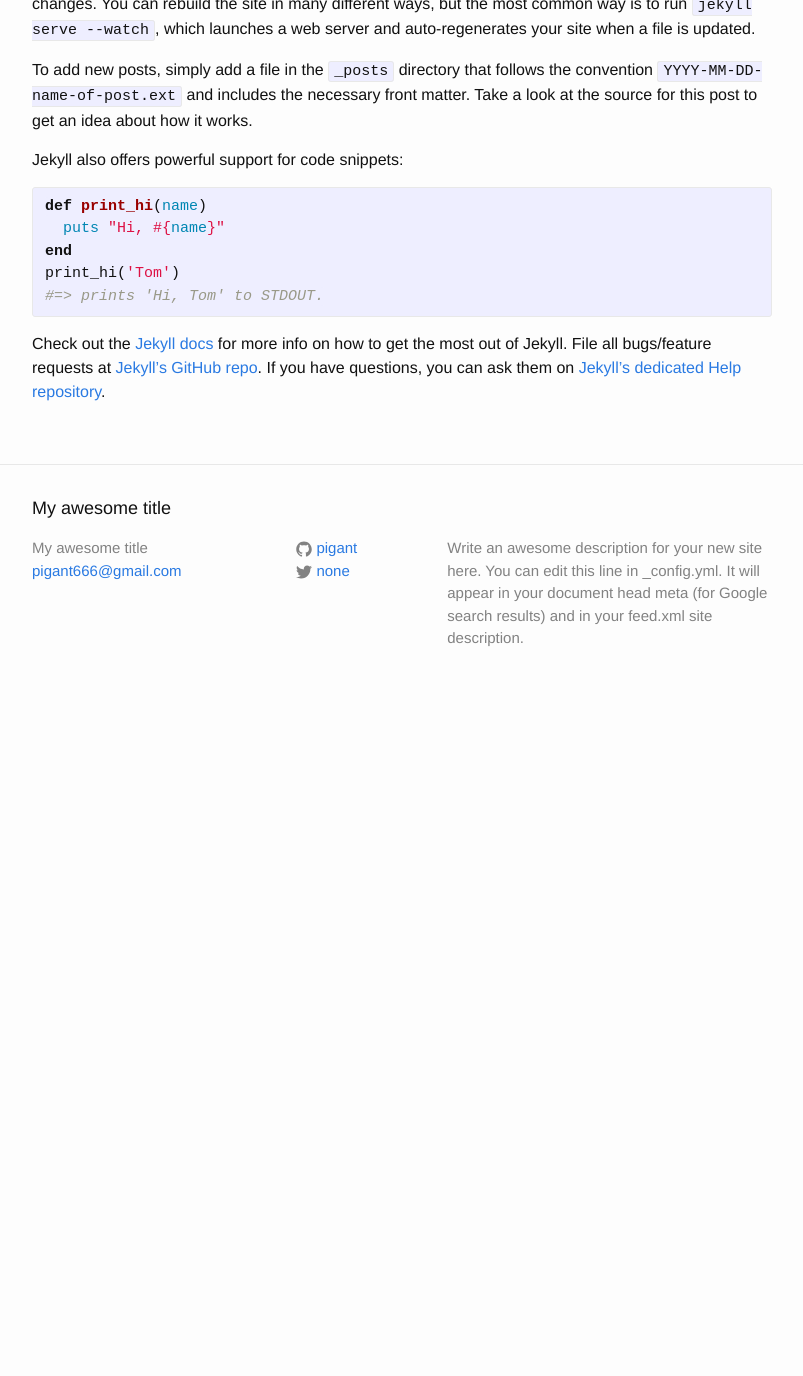
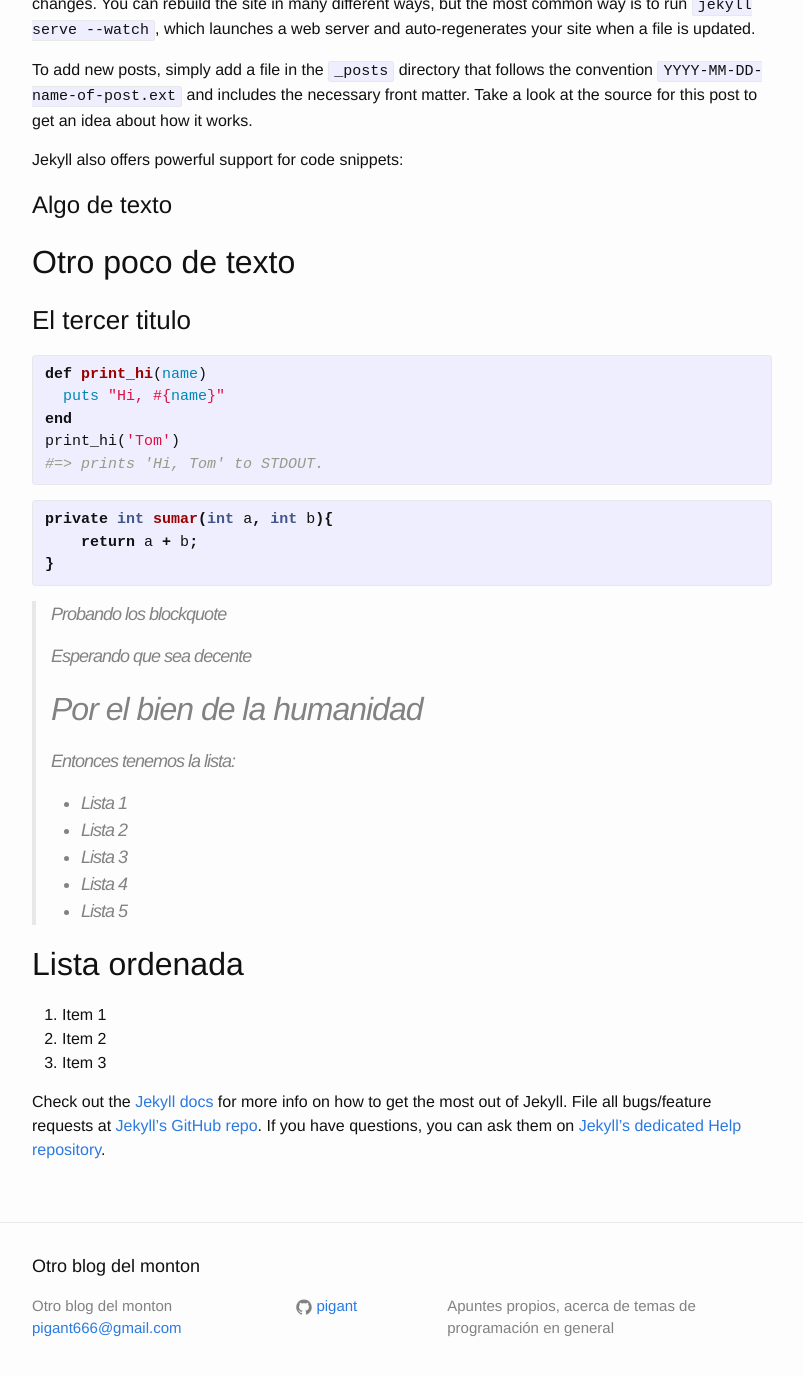
Before and after one commit to pigant/pigant.github.io, a Jekyll site: the page built from _posts/2015-09-15-welcome-to-jekyll.markdown, in a window 1280 px wide and 1400 px high, scrolled down 234 px. Shown: the top 1376 px of the window, without its empty margins (238-1041 px from the left). Built offline with Jekyll 4.4.1, drawn with Linux system fonts in a browser that asks for light colours; before the commit the page ends 944 px from its top, so only the background shows below that; some of the changed text lies outside the part shown.

Commit message:
Agregado un post oculto con imagen

```diff
--- a/_config.yml
+++ b/_config.yml
@@ -1,16 +1,15 @@
 # Site settings
-exclude: [ruby]
-
-title: My awesome title
+title: Otro blog del monton
 email: pigant666@gmail.com
 description: > # this means to ignore newlines until "baseurl:"
-  Write an awesome description for your new site here. You can edit this
-  line in _config.yml. It will appear in your document head meta (for
-  Google search results) and in your feed.xml site description.
+  Apuntes propios, acerca de temas de programación en general
 baseurl: "" # the subpath of your site, e.g. /blog/
-url: "http://pigant.github.io" # the base hostname & protocol for your site
-twitter_username: none
+url: "pigant.github.io" # the base hostname & protocol for your site
+#url: "http://localhost:4000" # the base hostname & protocol for your site
+#twitter_username: none
 github_username:  pigant
 
 # Build settings
 markdown: kramdown
+
+exclude: [ruby]
--- a/_posts/2015-09-15-welcome-to-jekyll.markdown
+++ b/_posts/2015-09-15-welcome-to-jekyll.markdown
@@ -10,6 +10,14 @@
 
 Jekyll also offers powerful support for code snippets:
 
+Algo de texto
+=============
+
+Otro poco de texto
+------------------
+
+### El tercer titulo
+
 {% highlight ruby %}
 def print_hi(name)
   puts "Hi, #{name}"
@@ -18,6 +26,33 @@
 #=> prints 'Hi, Tom' to STDOUT.
 {% endhighlight %}
 
+{% highlight java %}
+private int sumar(int a, int b){
+    return a + b;
+}
+{% endhighlight %}
+
+>Probando los blockquote
+>
+>Esperando que sea decente
+>
+> ## Por el bien de la humanidad
+>
+>
+>Entonces tenemos la lista:
+>
+> *   Lista 1
+> *   Lista 2
+> *   Lista 3
+> *   Lista 4
+> *   Lista 5
+
+## Lista ordenada
+
+1. Item 1
+2. Item 2
+3. Item 3
+
 Check out the [Jekyll docs][jekyll] for more info on how to get the most out of Jekyll. File all bugs/feature requests at [Jekyll’s GitHub repo][jekyll-gh]. If you have questions, you can ask them on [Jekyll’s dedicated Help repository][jekyll-help].
 
 [jekyll]:      http://jekyllrb.com
--- a/index.html
+++ b/index.html
@@ -8,6 +8,7 @@
 
   <ul class="post-list">
     {% for post in site.posts %}
+    {% if post.hidde != 1 %}
       <li>
         <span class="post-meta">{{ post.date | date: "%b %-d, %Y" }}</span>
 
@@ -15,6 +16,7 @@
           <a class="post-link" href="{{ post.url | prepend: site.baseurl }}">{{ post.title }}</a>
         </h2>
       </li>
+    {% endif %}
     {% endfor %}
   </ul>
 
```
Also changed, not shown: _posts/2015-09-15-Abstract-factory.markdown (added, +11 -0 lines), assets/abstract-factory_1.png (added).
